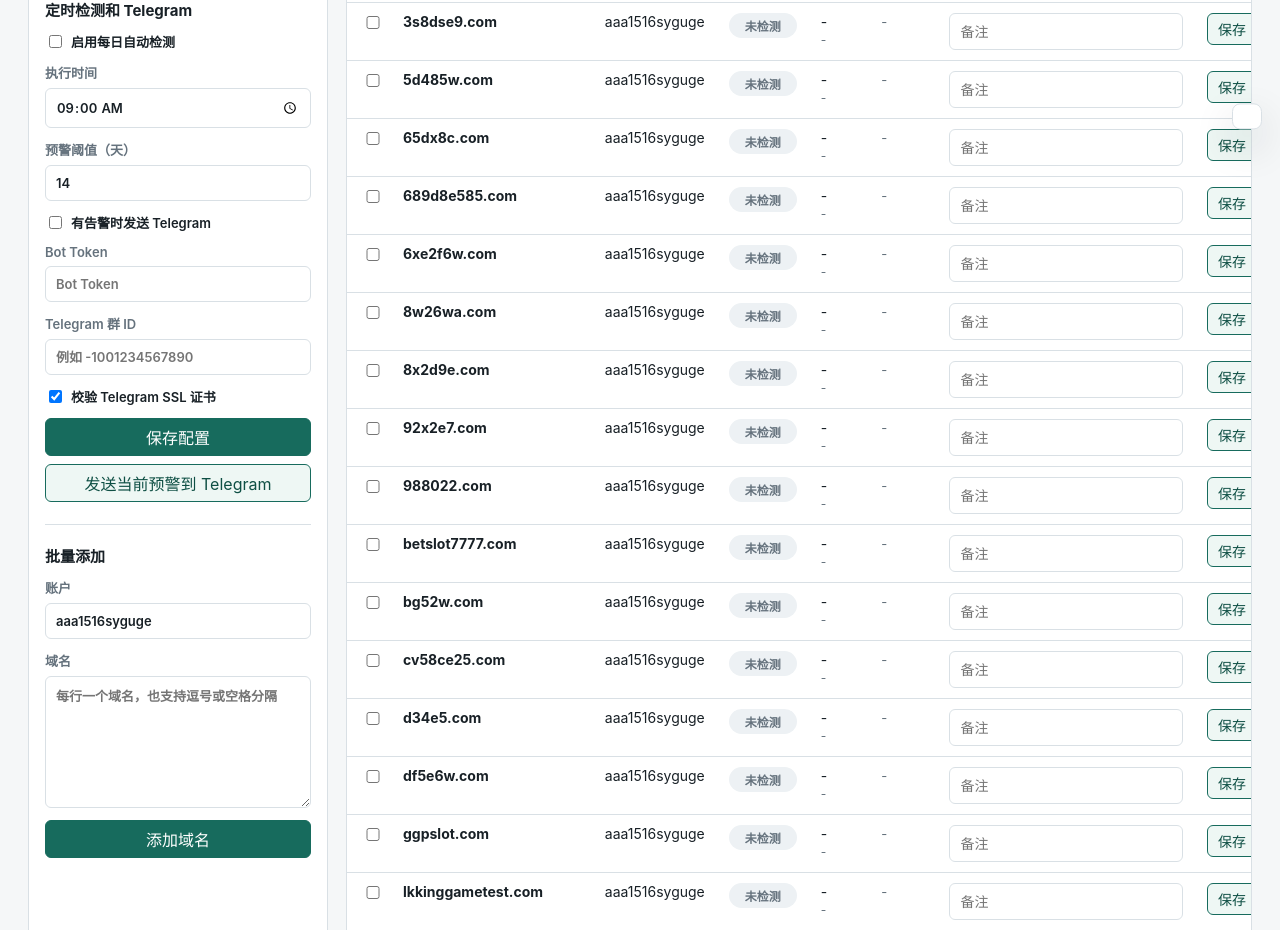
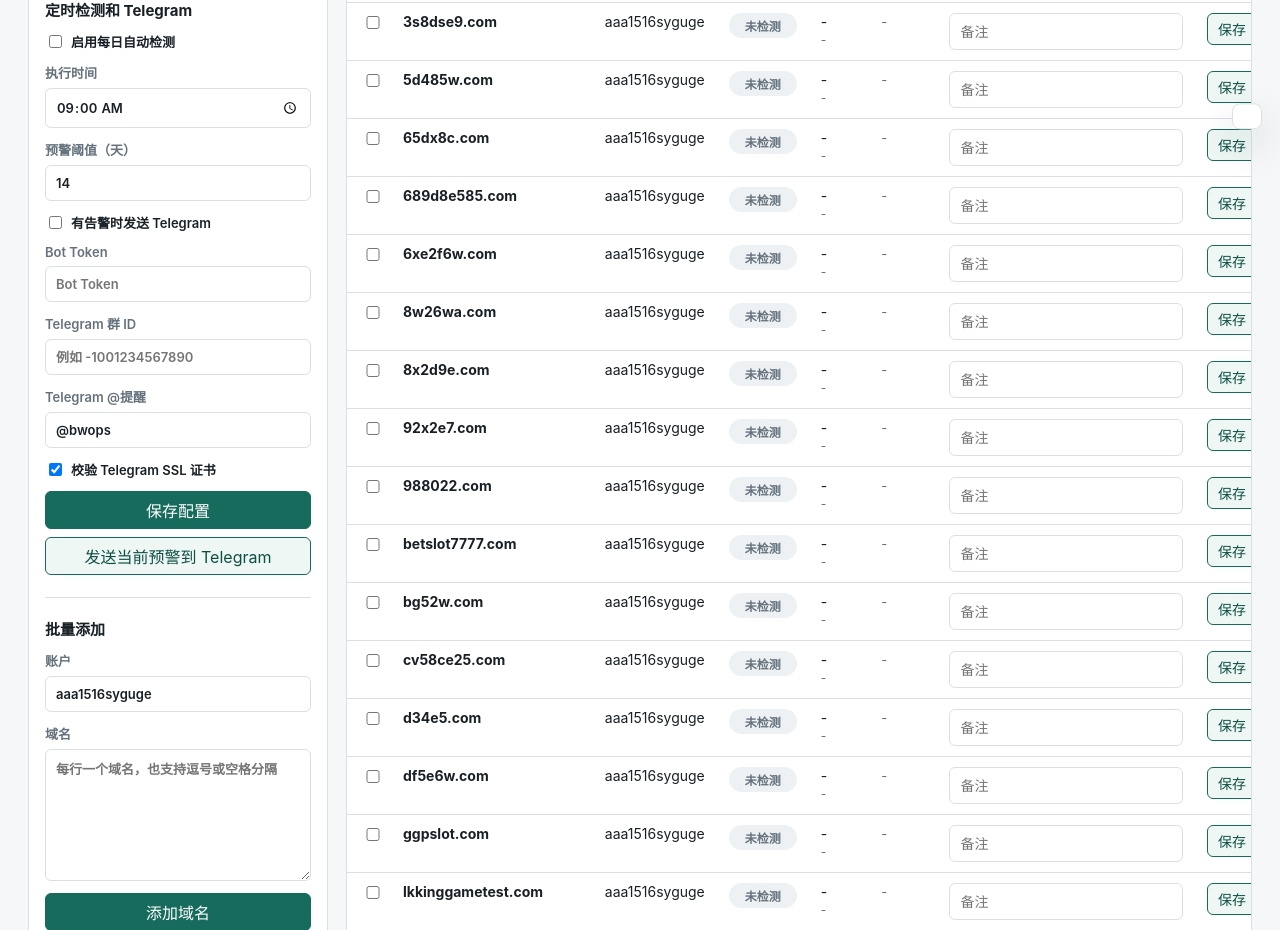
Before and after one commit to kaibiubiu6379-web/domain-expiry-monitor, a Flask app: page / in a window 1280 px wide. Shown: the part 689-1619 px from the top of the page. Run offline with Flask 3, Linux system fonts and the light colour scheme; the visitor is signed in with stand-in values (Sample User, id 1); data that the repository does not hold is empty.

Commit message:
Add Telegram mention setting

```diff
--- a/app.py
+++ b/app.py
@@ -38,6 +38,7 @@ DEFAULT_SETTINGS = {
     "telegramEnabled": False,
     "telegramBotToken": "",
     "telegramChatId": "",
+    "telegramMention": "@bwops",
     "telegramVerifySsl": True,
     "lastRunDate": "",
     "lastRunAt": "",
@@ -405,7 +406,7 @@ def alert_rows(rows, threshold_days):
     return sorted(alerts, key=lambda item: (item["account"], item["daysLeft"], item["domain"]))
 
 
-def format_alert_message(rows, checked_count, threshold_days):
+def format_alert_message(rows, checked_count, threshold_days, mention=""):
     started_at = datetime.now().strftime("%Y-%m-%d %H:%M:%S")
     grouped = {}
     for row in rows:
@@ -428,6 +429,9 @@ def format_alert_message(rows, checked_count, threshold_days):
                 f"{item['domain']} 剩余 {item['daysLeft']} 天 到期 {item['expiresAt'] or '-'} NS: {ns}"
             )
         lines.append("")
+    mention = (mention or "").strip()
+    if mention:
+        lines.append(mention)
     return "\n".join(lines).strip()
 
 
@@ -496,7 +500,10 @@ def scheduled_check(send_notification=True, source="auto"):
 
     telegram_sent = False
     if send_notification and alerts:
-        telegram_sent, message = send_telegram_message(settings, format_alert_message(alerts, len(rows), threshold_days))
+        telegram_sent, message = send_telegram_message(
+            settings,
+            format_alert_message(alerts, len(rows), threshold_days, settings.get("telegramMention")),
+        )
         result = f"{result}；{message}"
     elif send_notification:
         result = f"{result}；无告警，未发送 Telegram"
@@ -528,7 +535,7 @@ def send_cached_alerts():
     else:
         telegram_sent, message = send_telegram_message(
             settings,
-            format_alert_message(alerts, len(rows), threshold_days),
+            format_alert_message(alerts, len(rows), threshold_days, settings.get("telegramMention")),
         )
         result = f"当前缓存告警 {len(alerts)} 个；{message}"
 
@@ -701,6 +708,8 @@ def api_update_settings():
         settings["telegramEnabled"] = bool(data.get("telegramEnabled"))
     if "telegramChatId" in data:
         settings["telegramChatId"] = str(data.get("telegramChatId") or "")
+    if "telegramMention" in data:
+        settings["telegramMention"] = str(data.get("telegramMention") or "")
     if "telegramVerifySsl" in data:
         settings["telegramVerifySsl"] = bool(data.get("telegramVerifySsl"))
     if data.get("telegramBotToken"):
--- a/static/app.js
+++ b/static/app.js
@@ -108,6 +108,7 @@ function settingsPayloadFromForm() {
     thresholdDays: Number($("thresholdDays").value),
     telegramEnabled: $("telegramEnabled").checked,
     telegramChatId: $("telegramChatId").value.trim(),
+    telegramMention: $("telegramMention").value.trim(),
     telegramVerifySsl: $("telegramVerifySsl").checked
   };
   const token = $("telegramBotToken").value.trim();
@@ -137,6 +138,7 @@ function scheduleSettingsAutoSave() {
           thresholdDays: Number($("thresholdDays").value),
           telegramEnabled: $("telegramEnabled").checked,
           telegramChatId: $("telegramChatId").value.trim(),
+          telegramMention: $("telegramMention").value.trim(),
           telegramVerifySsl: $("telegramVerifySsl").checked
         })
       });
@@ -169,6 +171,7 @@ async function loadSettings() {
     ? "已保存 token，留空不修改"
     : "Bot Token";
   $("telegramChatId").value = data.settings.telegramChatId || "";
+  $("telegramMention").value = data.settings.telegramMention || "@bwops";
   $("telegramVerifySsl").checked = data.settings.telegramVerifySsl !== false;
 }
 
@@ -389,7 +392,7 @@ function bindEvents() {
     }
     renderDomains();
   });
-  ["scheduleEnabled", "scheduleTime", "thresholdDays", "telegramEnabled", "telegramChatId", "telegramVerifySsl"].forEach((id) => {
+  ["scheduleEnabled", "scheduleTime", "thresholdDays", "telegramEnabled", "telegramChatId", "telegramMention", "telegramVerifySsl"].forEach((id) => {
     $(id).addEventListener("change", scheduleSettingsAutoSave);
   });
   $("thresholdDays").addEventListener("input", scheduleSettingsAutoSave);
--- a/templates/index.html
+++ b/templates/index.html
@@ -114,6 +114,10 @@
               Telegram 群 ID
               <input id="telegramChatId" placeholder="例如 -1001234567890">
             </label>
+            <label>
+              Telegram @提醒
+              <input id="telegramMention" placeholder="例如 @bwops">
+            </label>
             <label class="inline-check">
               <input id="telegramVerifySsl" type="checkbox">
               校验 Telegram SSL 证书
```
Also changed, not shown: README.md.
